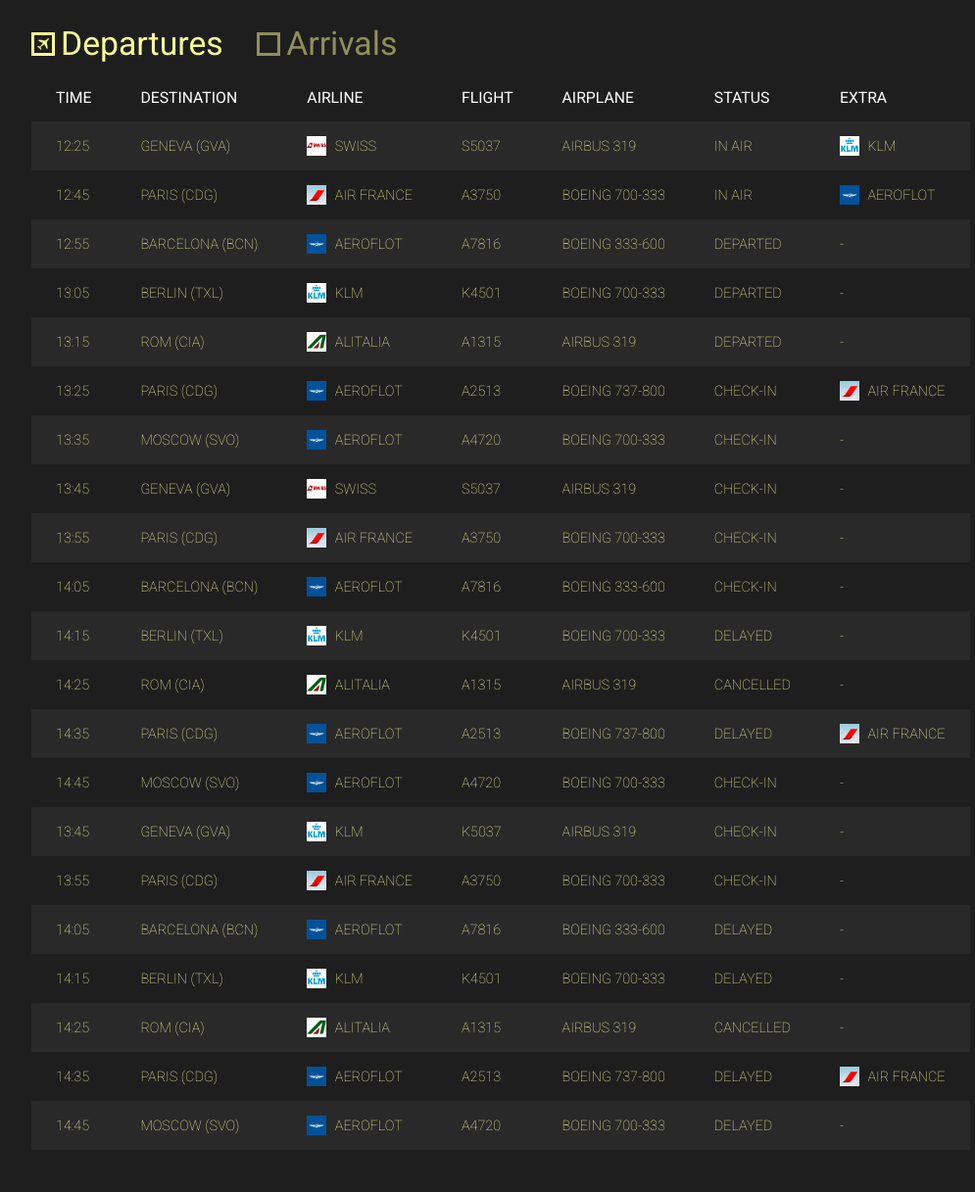
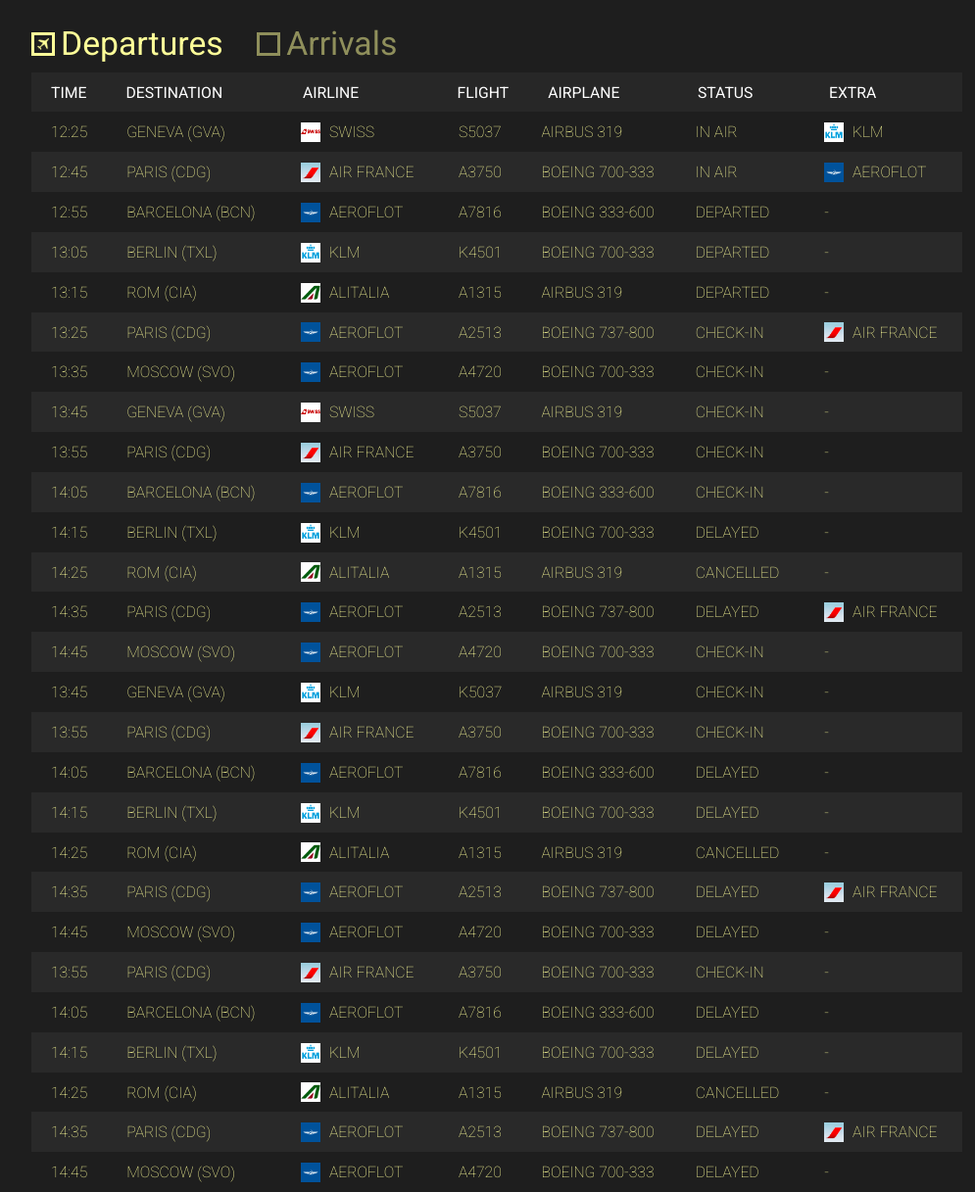
Before and after one commit to MirtlBu/yandex_tablo, a PHP site: page / in a window 1280 px wide. Shown: the part 72-1289 px from the top of the page at 98% size, without its empty margins (133-1128 px from the left). Before the commit the page ends 1231 px from the top, so only its background shows below. Run offline with PHP 8.4, Linux system fonts and the light colour scheme; data that the repository does not hold is empty.

Commit message:
columns width almost perfect, sticky header fixed

```diff
--- a/css/style.css
+++ b/css/style.css
@@ -130,7 +130,6 @@ h1, h2 {
 .flight__tr {
     display: table-row;
     position: relative;
-    top: 0;
 }
 
 .flight__tr:nth-child(even) {
@@ -138,7 +137,6 @@ h1, h2 {
 }
 
 .flight__tr:hover .flight__td {
-    /*background: rgba(255, 255, 153, .2);*/
     background: rgba(255, 0, 0, .2);
 }
 
@@ -147,19 +145,18 @@ h1, h2 {
     padding: 5px;
     box-sizing: border-box;
     position: relative;
+    font-size: .875em;
     white-space: nowrap;
 }
 
 .flight__th {
-    font-size: .875em;
     color: #ffffff;
     font-weight: 400;
-    background: #1e1e1e;
+    background: #272727;
     z-index: 1;
 }
 
 .flight__td {
-    font-size: 1em;
     color: #ffff99;
     font-weight: 100;
     cursor: pointer;
@@ -172,7 +169,6 @@ h1, h2 {
     height: 10000px;
     left: 0;
     top: -5000px;
-    /*background: rgba(255, 255, 153, .2);*/
     background: rgba(0, 120, 40, .2);
     z-index: -1;
 }
@@ -187,6 +183,34 @@ h1, h2 {
 
 [data-url] {
     margin-right: 5px;
+}
+
+.flight__tcell--time {
+    width: 15%;
+}
+
+.flight__tcell--city {
+    width: 15%;
+}
+
+.flight__tcell--airline {
+    width: 15%;
+}
+
+.flight__tcell--flight {
+    width: 15%;
+}
+
+.flight__tcell--plane {
+    width: 15%;
+}
+
+.flight__tcell--status {
+    width: 20%;
+}
+
+.flight__tcell--extra {
+    width: 15%;
 }
 
 .popup__wrap {
@@ -260,6 +284,7 @@ h1, h2 {
 .fixed {
     position: fixed;
     z-index: 1;
+    top: 0;
 }
 
 @media (min-width: 640px) {
@@ -267,21 +292,21 @@ h1, h2 {
     .flight__tcell {
         text-transform: uppercase;
     }
-
-    .flight__tcell {
-        padding: 5px 10px;
-    }
 }
 
 @media (min-width: 768px) {
+
+    .container {
+        padding: 0 25px;
+    }
 
     .header h1 {
         margin: 25px 0;
         font-size: 40px;
     }
 
-    .flight__td {
-        font-size: .8em;
+    .flight__tcell {
+        padding: 10px;
     }
 
     [data-city], [data-airline], [data-plane], [data-extra], [title-wide] {
@@ -299,13 +324,40 @@ h1, h2 {
     [data-airport]:after {
         content: ')';
     }
+
+    .flight__tcell--time {
+        width: 5%;
+    }
+
+    .flight__tcell--city {
+        width: 20%;
+    }
+
+    .flight__tcell--airline {
+        width: 18%;
+    }
+
+    .flight__tcell--flight {
+        width: 7%;
+    }
+
+    .flight__tcell--plane {
+        width: 17%;
+    }
+
+    .flight__tcell--status {
+        width: 15%;
+    }
+
+    .flight__tcell--extra {
+        width: 18%;
+    }
 }
 
 @media (min-width: 1000px) {
 
     .container {
         width: 1000px;
-        padding: 0 25px;
     }
 
     .main {
@@ -313,7 +365,7 @@ h1, h2 {
     }
 
     .flight__tcell {
-        padding: 15px 25px;
+        padding: 10px 20px;
     }
 
     .plane-departures:before, .plane-arrivals:before {
--- a/index.php
+++ b/index.php
@@ -79,34 +79,36 @@
             </label>
 
             <div class="flight departures">
-                <div class="flight__table">
-                    <div class="tr flight__tr flight__header">
-                        <div class="flight__tcell flight__th plane-departures">
+                <div class="flight__table flight__table--header">
+                    <div class="flight__tr">
+                        <div class="flight__tcell flight__th flight__tcell--time">
                             <span class="flight__content">Time</span>
                         </div>
-                        <div class="flight__tcell flight__th">
+                        <div class="flight__tcell flight__th flight__tcell--city">
                             <span class="flight__content" title-short>Dest.</span>
                             <span class="flight__content" title-wide>Destination</span>
                         </div>
-                        <div class="flight__tcell flight__th">
+                        <div class="flight__tcell flight__th flight__tcell--airline">
                             <span class="flight__content" title-short>Airl.</span>
                             <span class="flight__content" title-wide>Airline</span>
                         </div>
-                        <div class="flight__tcell flight__th">
+                        <div class="flight__tcell flight__th flight__tcell--flight">
                             <span class="flight__content">Flight</span>
                         </div>
-                        <div class="flight__tcell flight__th">
+                        <div class="flight__tcell flight__th flight__tcell--plane">
                             <span class="flight__content" title-short>Airp.</span>
                             <span class="flight__content" title-wide>Airplane</span>
                         </div>
-                        <div class="flight__tcell flight__th">
+                        <div class="flight__tcell flight__th flight__tcell--status">
                             <span class="flight__content">Status</span>
                         </div>
-                        <div class="flight__tcell flight__th">
+                        <div class="flight__tcell flight__th flight__tcell--extra">
                             <span class="flight__content" title-short>Ext.</span>
                             <span class="flight__content" title-wide>Extra</span>
                         </div>
                     </div>
+                </div>
+                <div class="flight__table flight__table--body">
 
                     <?php
                         $airlines = [
@@ -149,11 +151,16 @@
                             ["14:15", "Berlin", "TXL", "klm", "K4501", "B700", "Boeing 700-333", "delayed", "-"],
                             ["14:25", "Rom", "CIA", "alitalia", "A1315", "A319", "Airbus 319", "cancelled", "-"],
                             ["14:35", "Paris", "CDG", "aeroflot", "A2513", "B737", "Boeing 737-800", "delayed", "airfrance"],
+                            ["14:45", "Moscow", "SVO", "aeroflot", "A4720", "B700", "Boeing 700-333", "delayed", "-"],
+                            ["13:55", "Paris", "CDG", "airfrance", "A3750", "B700", "Boeing 700-333", "checkin", "-"],
+                            ["14:05", "Barcelona", "BCN", "aeroflot", "A7816", "B333", "Boeing 333-600", "delayed", "-"],
+                            ["14:15", "Berlin", "TXL", "klm", "K4501", "B700", "Boeing 700-333", "delayed", "-"],
+                            ["14:25", "Rom", "CIA", "alitalia", "A1315", "A319", "Airbus 319", "cancelled", "-"],
+                            ["14:35", "Paris", "CDG", "aeroflot", "A2513", "B737", "Boeing 737-800", "delayed", "airfrance"],
                             ["14:45", "Moscow", "SVO", "aeroflot", "A4720", "B700", "Boeing 700-333", "delayed", "-"]
                         ];
                         $dataAttr = ['time','city', 'airport', 'airline', 'flight', 'model', 'plane', 'status', 'extra', 'url'];
-                        $openTagTd = '<div class="flight__tcell flight__td">';
-                        $closeTagTd = "</div>";
+                        $cellClass = "flight__tcell flight__td";
                         $contentClass = "flight__content";
                         $imgSize = 'width="20" height="20"';
                     ?>
```
Also changed, not shown: other parts of index.php (+14 -14 lines), js/script.js (+18 -29 lines).
